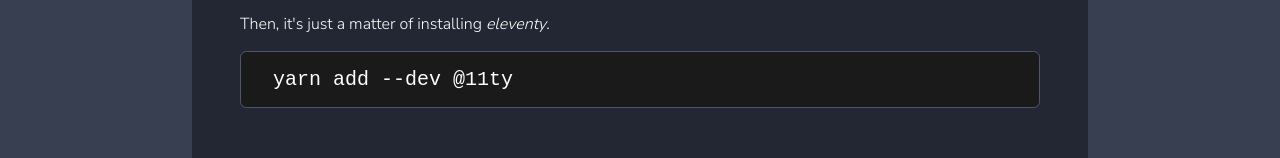
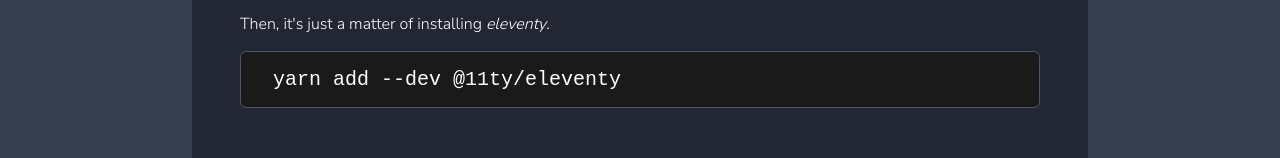
Before and after one commit to antoBit/antodev, an Eleventy site: page src/blog/2021-02-27-how-i-built-this-blog.md in a window 1280 px wide. Shown: the part 729-887 px from the top of the page. Built offline with nearby package versions, Linux system fonts and the light colour scheme; Eleventy itself is replaced by a stand-in of ours; code samples lack their colours; files that its build step writes are made by us from their sources.

Commit message:
Update Blog “2021-02-27-how-i-built-this-blog”

````diff
--- a/src/blog/2021-02-27-how-i-built-this-blog.md
+++ b/src/blog/2021-02-27-how-i-built-this-blog.md
@@ -48,7 +48,7 @@
 Then, it's just a matter of installing *eleventy*.
 
 ```
-yarn add --dev @11ty
+yarn add --dev @11ty/eleventy
 ```
 
 ![The blog folder structure](/images/uploads/blog-tree.png "The blog folder structure")
````
